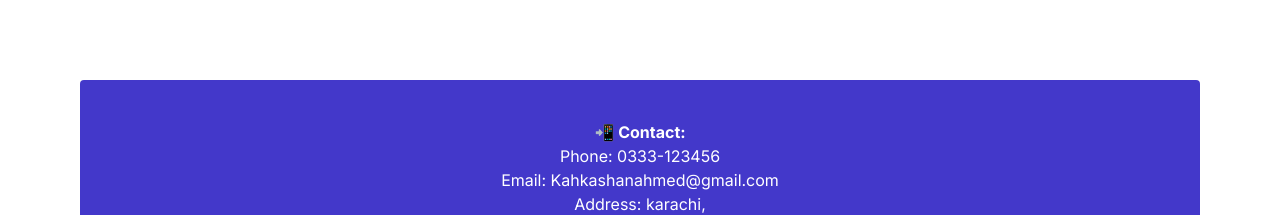
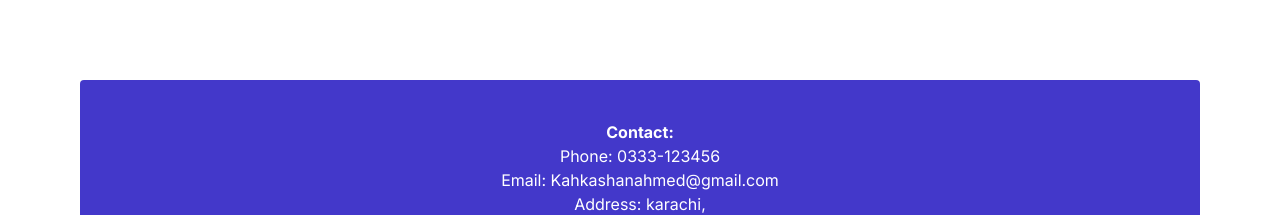
Before and after one commit to Kahkashan25SH/1st-Assignment-Next.js-, a Next.js app: page /contact in a window 1280 px wide. Shown: the top 215 px of the page. Built offline with nearby package versions, Linux system fonts and the light colour scheme.

Commit message:
Update page.tsx

```diff
--- a/app/contact/page.tsx
+++ b/app/contact/page.tsx
@@ -3,7 +3,7 @@ import Link from "next/link";
 const Contact: React.FC = () => {
     return (
       <div className="bg-indigo-700 text-white pt-10 pb-10 text-center m-20 rounded">
-       <h1 className="font-bold">📲 Contact:</h1>
+       <h1 className="font-bold"> Contact:</h1>
 
         <p>Phone: 0333-123456</p>
         <p>Email: Kahkashanahmed@gmail.com </p>
```
